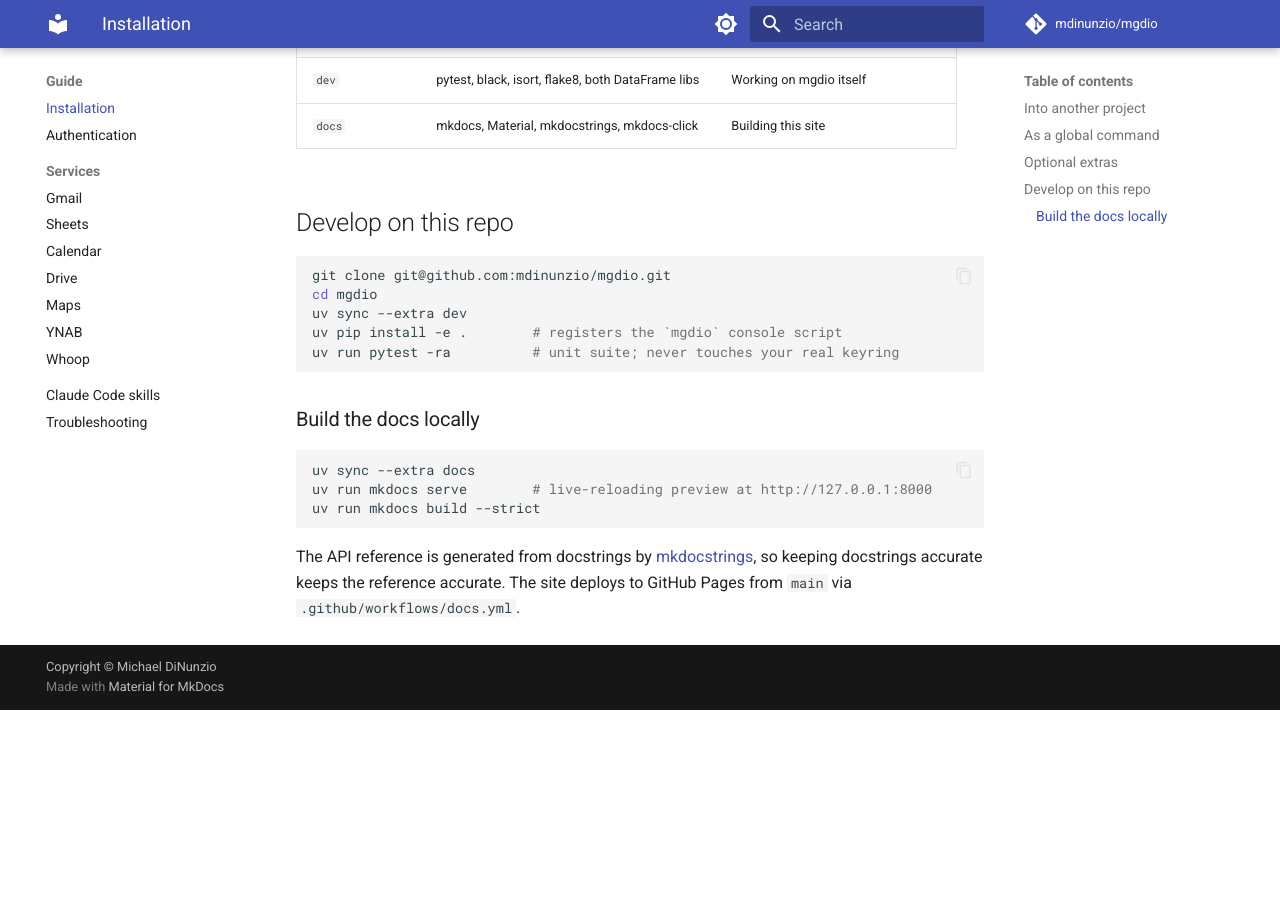
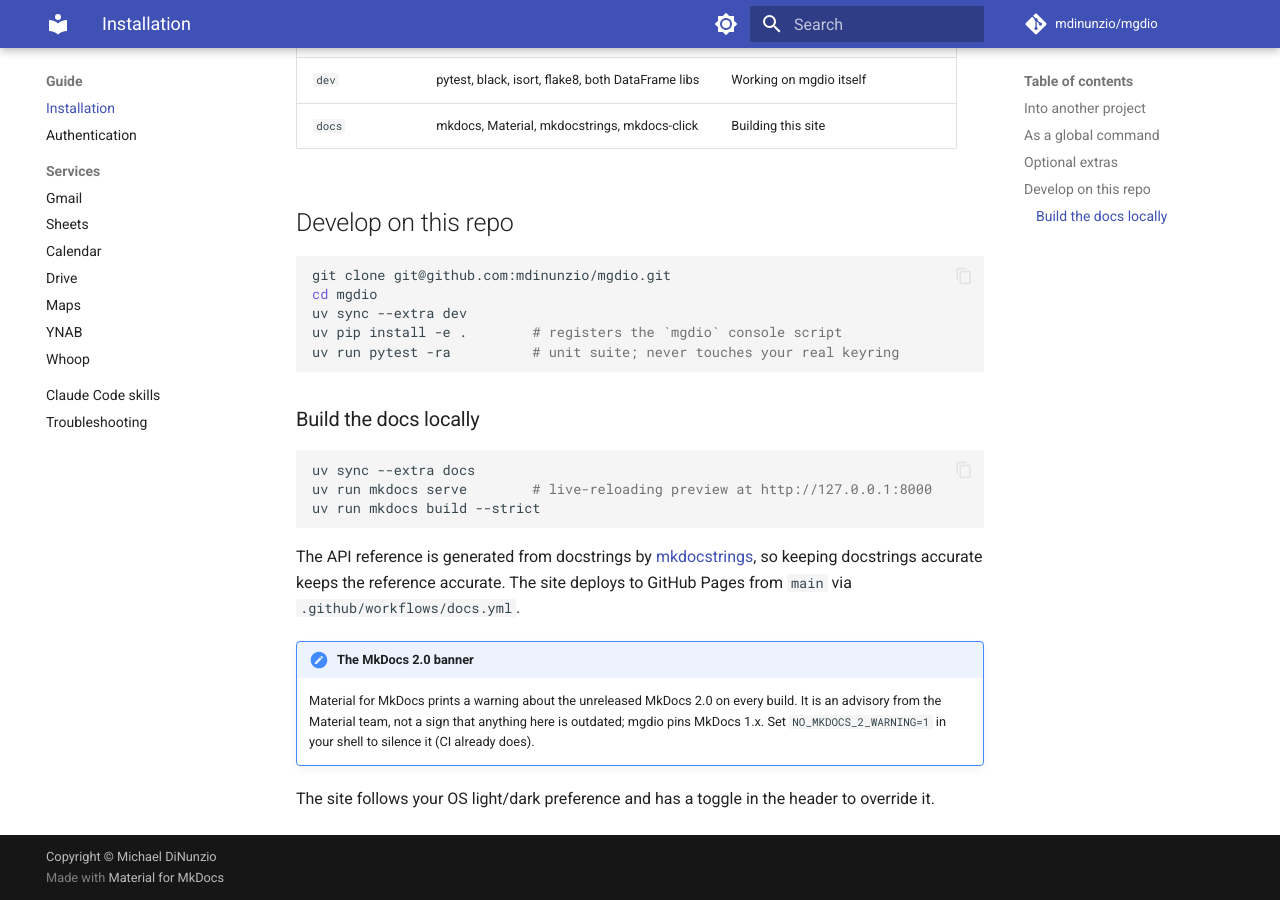
Before and after one commit to mdinunzio/mgdio, an MkDocs documentation site: the page built from docs/install.md, in a window 1280 px wide and 900 px high, scrolled down 1731 px. Built offline with MkDocs 1.6.1 and Material for MkDocs 9.7.7, drawn with Linux system fonts in a browser that asks for light colours; comment, search, counter and statistics services are not loaded; before the commit the page ends 2441 px from its top, so only the background shows below that.

Commit message:
docs: pin mkdocs <2, silence Material 2.0 banner in CI
Co-Authored-By: Claude Fable 5.1 <noreply@anthropic.com>

```diff
--- a/docs/install.md
+++ b/docs/install.md
@@ -101,3 +101,12 @@ The API reference is generated from docstrings by
 [mkdocstrings](https://mkdocstrings.github.io/), so keeping docstrings
 accurate keeps the reference accurate. The site deploys to GitHub Pages from
 `main` via `.github/workflows/docs.yml`.
+
+!!! note "The MkDocs 2.0 banner"
+    Material for MkDocs prints a warning about the unreleased MkDocs 2.0 on
+    every build. It is an advisory from the Material team, not a sign that
+    anything here is outdated; mgdio pins MkDocs 1.x. Set
+    `NO_MKDOCS_2_WARNING=1` in your shell to silence it (CI already does).
+
+The site follows your OS light/dark preference and has a toggle in the header
+to override it.
--- a/pyproject.toml
+++ b/pyproject.toml
@@ -58,7 +58,7 @@ dev = [
     "pycryptodomex>=3.20",
 ]
 docs = [
-    "mkdocs>=1.6",
+    "mkdocs>=1.6,<2",
     "mkdocs-material>=9.5",
     "mkdocstrings[python]>=0.26",
     "mkdocs-click>=0.8",
```
Also changed, not shown: 2 other files.
